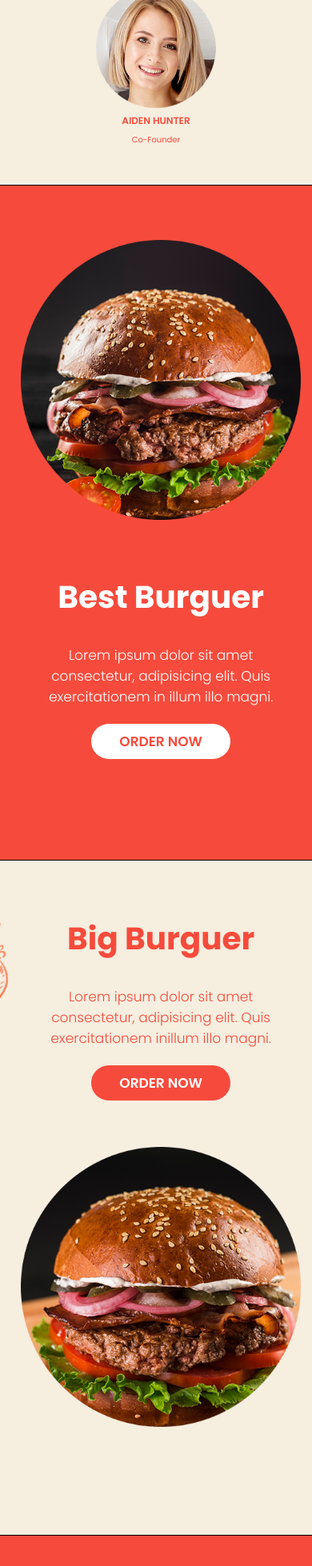
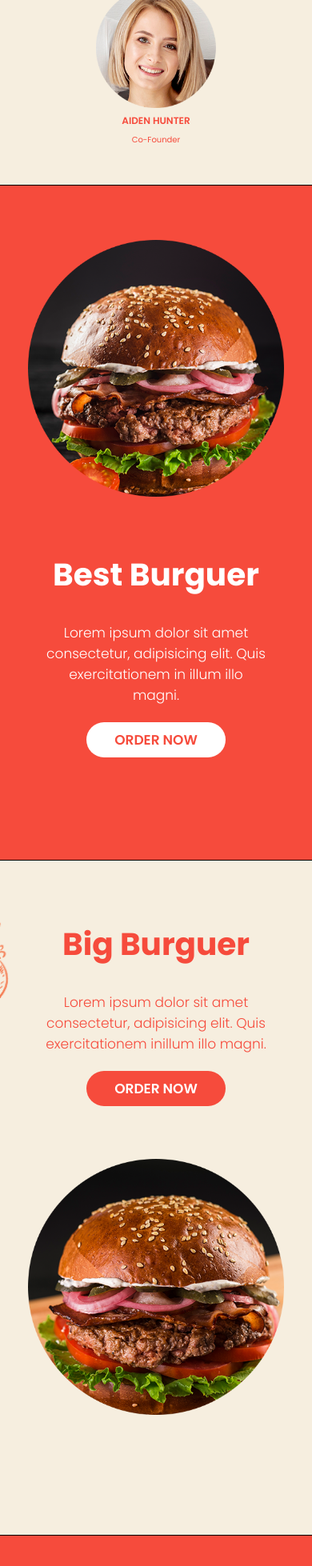
Before and after one commit to Johan-S3/hamburguesa_web, a plain HTML site: page index.html in a window 390 px wide. Shown: the part 1456-3414 px from the top of the page at 80% size. Drawn offline with nearby package versions, Linux system fonts and the light colour scheme; a web font is replaced by a local one.

Commit message:
Modificando tamaño de las imagenes de las hambuerguesas

```diff
--- a/contents_CSS/best_burger.css
+++ b/contents_CSS/best_burger.css
@@ -63,8 +63,8 @@
   }
 
   .content-best_burger__img{
-    width: 350px;
-    height: 350px;
+    width: 95%;
+    height: auto;
   }
 
   .bestBurguer-info{
--- a/contents_CSS/big_burger.css
+++ b/contents_CSS/big_burger.css
@@ -54,8 +54,8 @@
 
   .content-big_burger__img{
     align-self: start;
-    width: 350px;
-    height: 350px;
+    width: 95%;
+    height: auto;
   }
 
   .bigBurguer-info{
```
